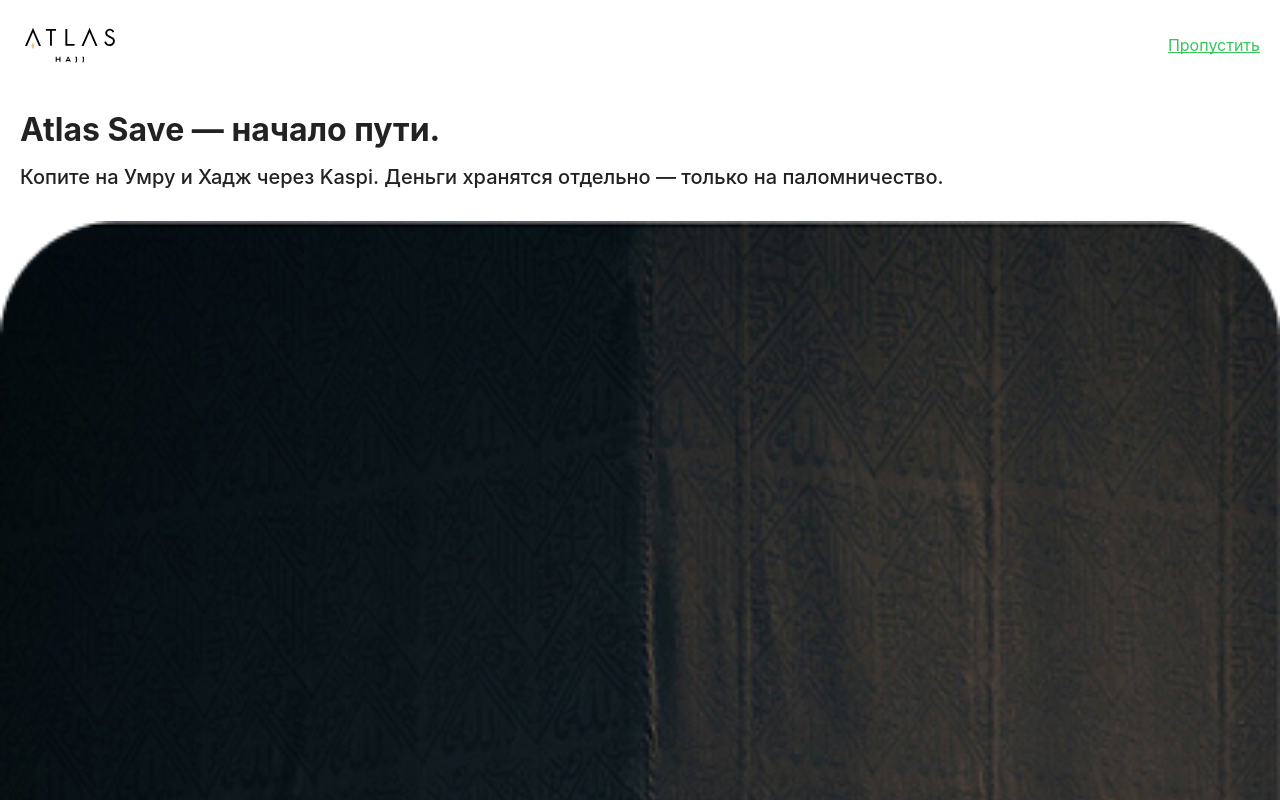
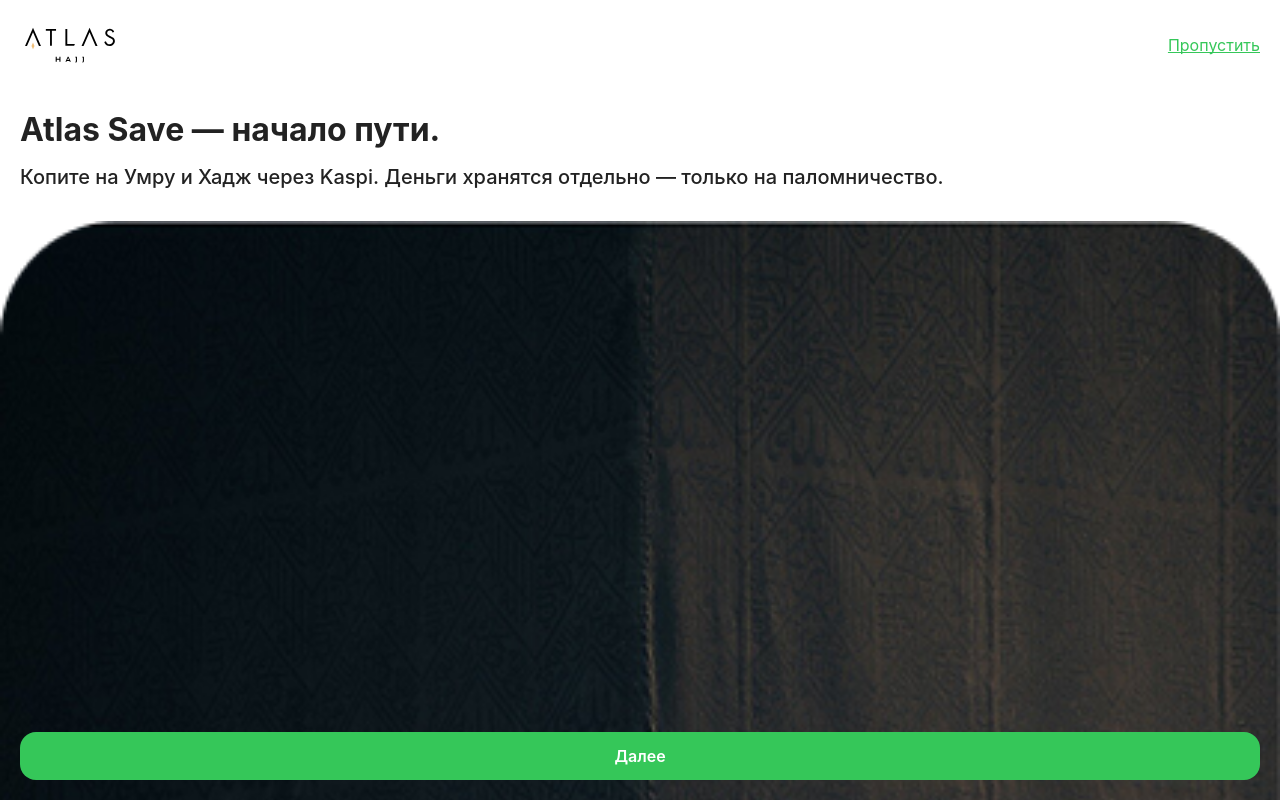
Before and after one commit to PerfZero/sms, a React (Create React App) app: page / in a window 1280 px wide. Shown: the top 800 px of the page. Built offline with nearby package versions, Linux system fonts and the light colour scheme.

Commit message:
Add frontend 15

```diff
--- a/src/components/onboarding/onboarding.css
+++ b/src/components/onboarding/onboarding.css
@@ -3,7 +3,7 @@
   flex-direction: column;
   background-color: #FFFFFF;
   position: relative;
-
+height: 100dvh;
 
 }
 
@@ -58,12 +58,14 @@
 }
 
 .onboarding__image {
-  max-width: 100%;
-  height: 100%;
-  object-fit: contain;
-  border-radius: 32px 32px 0 0;
-  width: 100%;
-  margin:  32px 0 0;
+    max-width: 100%;
+    height: auto;
+    object-fit: cover;
+    border-radius: 32px 32px 0 0;
+    width: 100%;
+    margin: 32px 0 0;
+
+
 }
 
 .onboarding__footer {
```
